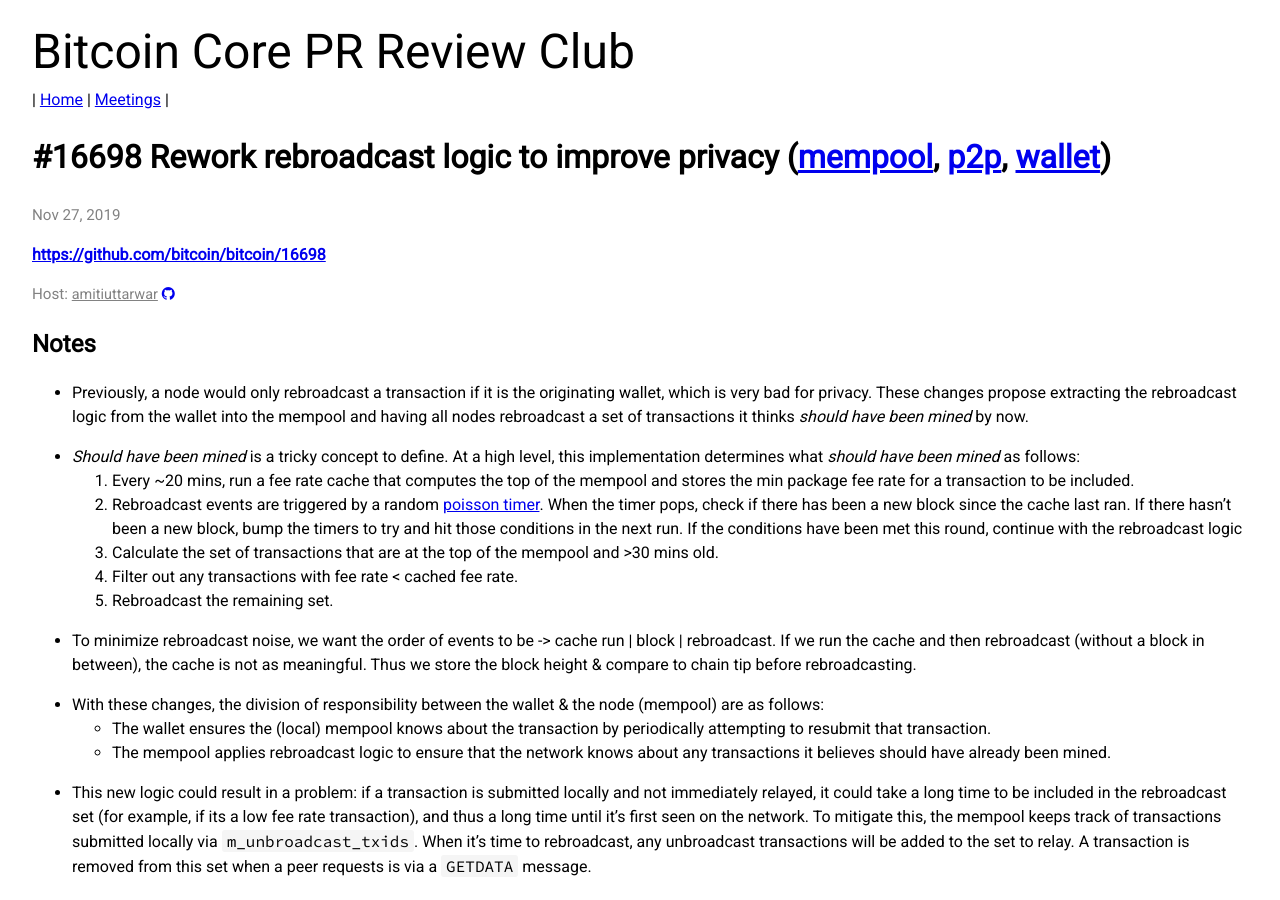
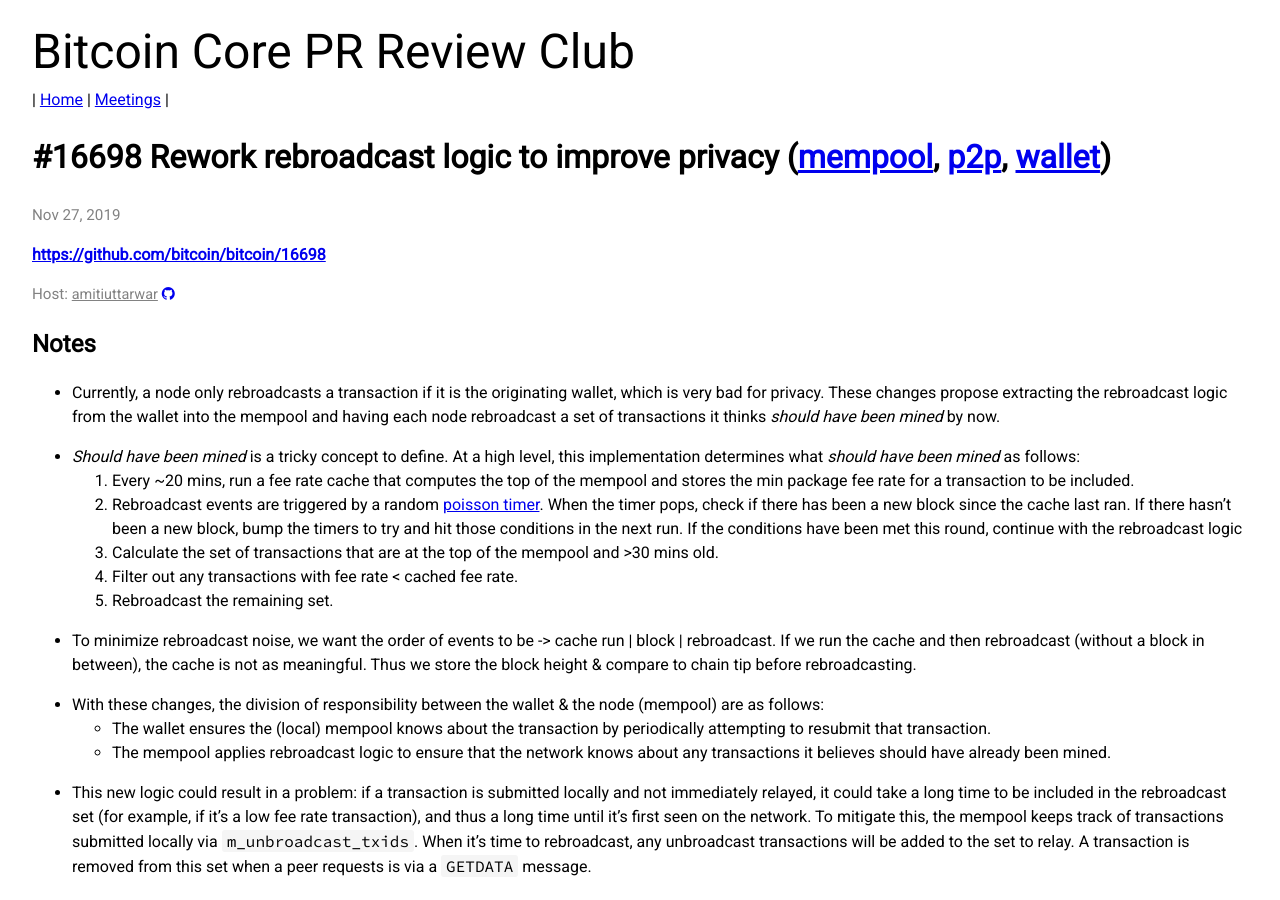
Before and after one commit to bitcoin-core-review-club/website, a Jekyll site: the page built from _posts/2019-11-27-#16698.md, in a window 1280 px wide and 900 px high. Built offline with Jekyll 4.4.1, drawn with Linux system fonts in a browser that asks for light colours; nearby versions of some CDN libraries.

Commit message:
study notes pr#16698 fixups

```diff
--- a/_posts/2019-11-27-#16698.md
+++ b/_posts/2019-11-27-#16698.md
@@ -10,9 +10,9 @@
 
 ## Notes
 
-- Previously, a node would only rebroadcast a transaction if it is the originating
+- Currently, a node only rebroadcasts a transaction if it is the originating
   wallet, which is very bad for privacy. These changes propose
-  extracting the rebroadcast logic from the wallet into the mempool and having all nodes
+  extracting the rebroadcast logic from the wallet into the mempool and having each node
   rebroadcast a set of transactions it thinks _should have been mined_ by now.
 
 - _Should have been mined_ is a tricky concept to define. At a high
@@ -42,7 +42,7 @@
 
 - This new logic could result in a problem: if a transaction is submitted locally
   and not immediately relayed, it could take a long time to be included in the
-  rebroadcast set (for example, if its a low fee rate transaction), and thus a long
+  rebroadcast set (for example, if it's a low fee rate transaction), and thus a long
   time until it's first seen on the network. To mitigate this, the mempool keeps
   track of transactions submitted locally via `m_unbroadcast_txids`. When it's
   time to rebroadcast, any unbroadcast transactions will be added to the set to
```
